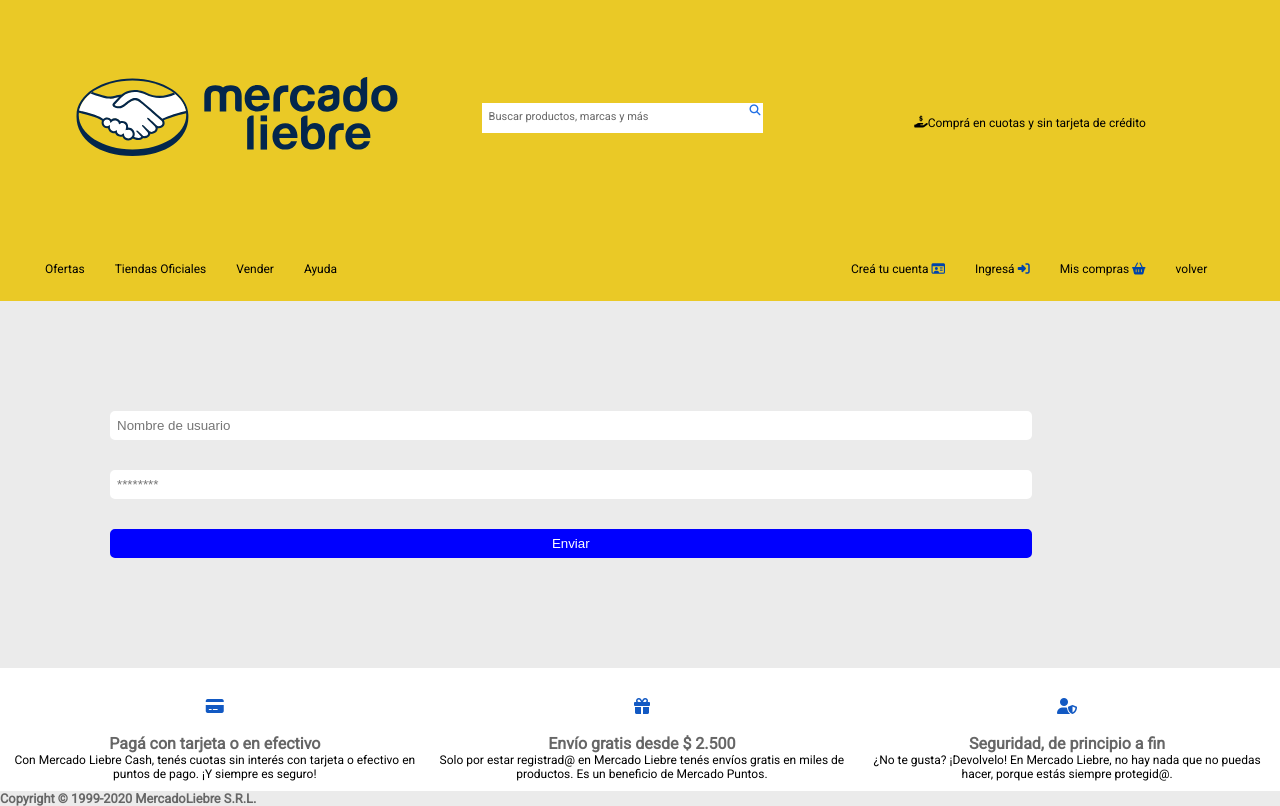
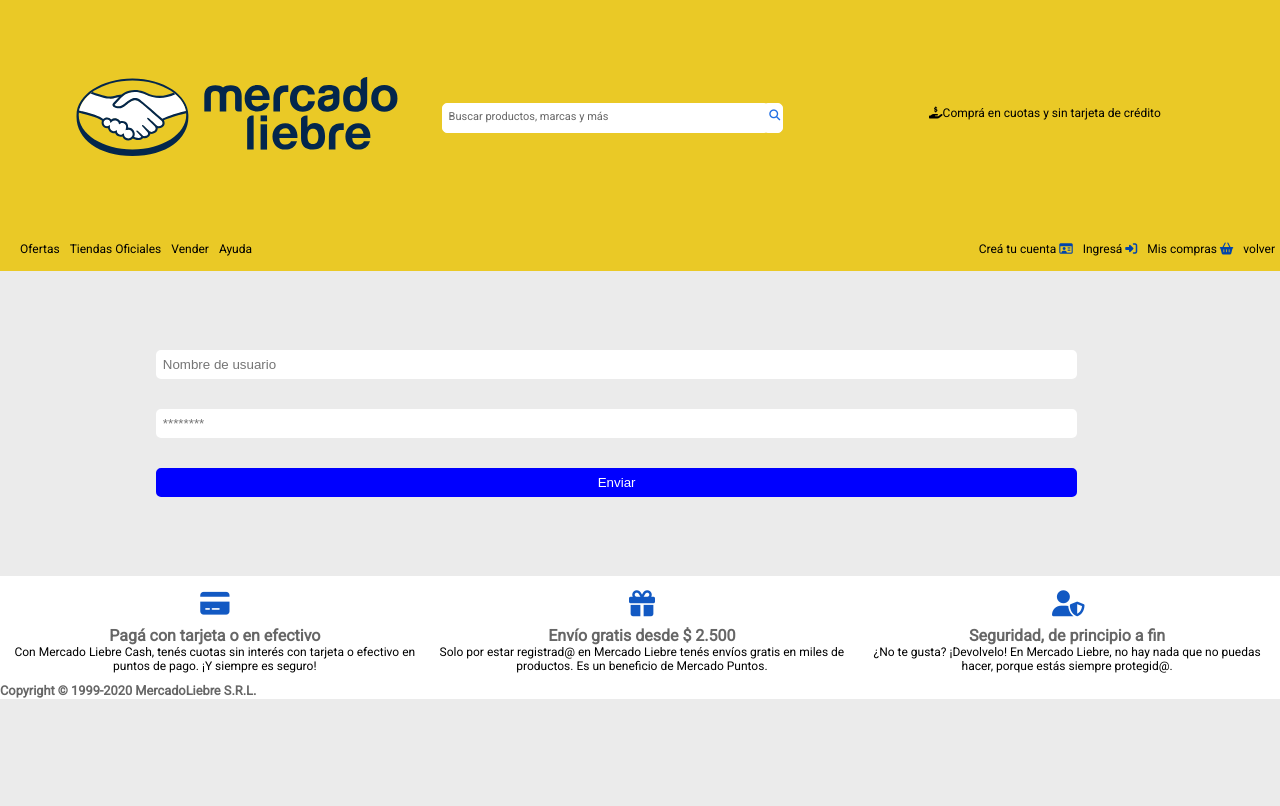
Before and after one commit to Thomas262/mercadoliebre__render, a website: page views/login.html in a window 1280 px wide. Drawn offline with Linux system fonts and the light colour scheme; files that its build step writes are made by us from their sources; files whose address does not match are found by name.

Commit message:
correciones

```diff
--- a/public/css/styles.css
+++ b/public/css/styles.css
@@ -1,92 +1,100 @@
-*{
+* {
     margin: 0px;
     padding: 0px;
     box-sizing: border-box;
 }
 
-body{
+body {
     font-family: 'Roboto', sans-serif;
     background-color: #ebebeb;
 }
 
-nav i{
+nav i {
     color: #0044AA;
 }
 
-h3{
+h3 {
     font-size: 24px;
 }
 
-p{
+p {
     font-size: 12px;
 }
 
-div.top-header{
+div.top-header {
     display: flex;
     flex-wrap: wrap;
     padding: 5%;
 }
 
-header div.top-header p{
+header div.top-header p {
     width: 100%;
     text-align: center;
     margin-top: 10px;
 }
 
-header{
+header {
     background-color: #EAC926;
 }
 
 header div.logo,
-header .form{
+header .form {
     width: 50%;
 }
 
-header div.logo{
+header div.logo {
     padding: 10px;
 }
-header .form{
+
+header .form {
     display: flex;
     align-items: center;
     padding: 2px;
     font-size: 11px;
-}
-header nav{
-    font-size: 12px;
-    margin-left: 20px;
+    border-radius: 5px;
 }
 
-header ul li{
+header nav {
+    font-size: 12px;
+    margin-left: 15px;
+}
+
+header ul li {
     list-style-type: none;
 }
 
-header ul li a{
+header ul li a {
     text-decoration: none;
     color: #000;
 }
 
-header .form .input{
+header .form .input {
     background-color: #FFF;
     border: 1px solid #fff;
     outline: none;
     color: #666;
-    padding: 2px;
+    padding: 5px;
+    border-radius: 5px;
 }
 
-header .form .submit{
+header .form .submit {
     background-color: #FFF;
     border: 1px solid #FFF;
     color: #666;
     width: 20px;
     height: auto;
+    border-radius: 5px;
+    padding: 5px;
+    margin-left: -6px;
+
 }
 
-div.burger-menu{
+div.burger-menu {
     text-align: center;
 
 }
 
-div.burger-menu i{
+div.burger-menu i {
     background-color: #0044AA;
     border-radius: 5px;
     color: #FFF;
@@ -98,60 +106,60 @@
 }
 
 div.last-visit,
-div.offers{
+div.offers {
     display: flex;
     flex-wrap: wrap;
 }
 
-.price{
+.price {
     font-size: 18px;
     width: 30%;
 }
 
-.discount{
+.discount {
     width: 70%;
 }
 
 .discount,
-.description{
+.description {
     font-size: 16px;
     font-weight: normal;
 }
 
 h3,
-.description{
+.description {
     color: #666;
 }
 
-.description{
+.description {
     display: none;
     margin-top: 20px;
 }
 
-section.banner img{
+section.banner img {
     width: 100%;
 }
 
-main{
+main {
     width: 90%;
     margin: 0 auto;
 }
 
-main section article{
+main section article {
     background-color: #fff;
     margin: 10px 0px;
 }
 
-main section article img{
+main section article img {
     width: 100%;
 }
 
 main section article i,
-.discount{
+.discount {
     color: #39b54a;
 }
 
-main section article i{
+main section article i {
     display: block;
     font-size: 16px;
     padding: 5px;
@@ -164,20 +172,21 @@
     right: 20px;
     top: -15px;
 }
-main section article i{
+
+main section article i {
     transition: transform 1s;
 }
 
-main section article i:hover{
+main section article i:hover {
 
     transform: rotate(-90deg);
 }
 
-main section h3{
+main section h3 {
     margin: 20px 0px;
 }
 
-article div.main-article{
+article div.main-article {
     width: 100%;
     display: flex;
     flex-wrap: wrap;
@@ -192,51 +201,78 @@
     height: auto;
     background-color: white;
     text-align: center;
-    padding:10px ;
+    padding: 10px;
 }
-footer i {
-    color:#1259c3;
-    padding: 20px;
+
+footer .fa-solid {
+    color: #1259c3;
+    width: 30px;
+    height: 30px;
+    font-size: 26px;
+    margin: 5px;
 
 }
-main section article:hover{
+
+main section article:hover {
     box-shadow: 0px 0px 10px rgb(100, 100, 100);
 }
-main section article h4{
+
+main section article h4 {
     display: none;
 }
 
-main section article:hover h4{
+main section article:hover h4 {
     display: block;
 }
 
 
-.contenedor-nav{
-    transform:translate(-100%) ;
+.contenedor-nav {
+    /*   transform: translate(-100%); */
+    display: none;
+    padding: 5px;
 }
-.open{
-    transform: translate(0%) !important;
+
+.open {
+    /*    transform: translate(0%) !important; */
+    display: block;
 
 }
-.xindex{
-    transform:translate(-100%) ;
+
+.close {
+    /*   transform: translate(-100%); */
+    display: none;
 }
 
-.buy{
-   margin-left: 50%;
+/* .buy {
+    /* margin-left: 20%;
+} */
+
+.bestbuy {
+    display: contents;
+
+}
+.ultimoh4 {
+    font-size: 0.8em;
+    color: #666;
+    background-color: #FFF;
+    min-height: 2vh;
 }
 
 
-@media (min-width: 576px){
-    main section article .description{
+
+
+@media (min-width: 576px) {
+
+
+    main section article .description {
         display: block;
     }
 
-    main section article:hover{
+    main section article:hover {
         box-shadow: 0px 0px 10px rgb(100, 100, 100);
     }
 
-    main section div.products{
+    main section div.products {
         display: flex;
         flex-direction: row;
         flex-wrap: wrap;
@@ -244,94 +280,122 @@
         align-items: flex-start;
     }
 
-    main section article h4.description{
+    main section article h4.description {
         display: none;
     }
 
-    main section article:hover h4.description{
+    main section article:hover h4.description {
         display: block;
     }
 
 
 
-    main section div.products article{
+    main section div.products article {
         width: 45%;
     }
-    .contenedor-nav{
-        transform: translate(0%);
+
+    .lista {
+        padding-bottom: 10px;
+    }
+
+    .contenedor-nav {
+        display: block;
 
     }
-    .nav-list {display: flex;
-        gap: 30px;
-        padding: 25px;
 
+    .nav-list {
+        display: flex;
+        gap: 10px;
+        padding: 0px;
     }
-    .item{
-        margin-left: 40%;
+
+    .item {
+        display: flex;
+        gap: 10px;
+        margin-left: auto;
     }
+
     .burger-menu {
 
         position: absolute;
         z-index: -1;
     }
+
     .price,
-    .discount{
+    .discount {
         width: 50%;
     }
-    header .form .input{
+
+    header .form .input {
         background-color: #FFF;
         border: 1px solid #fff;
         outline: none;
         height: 30px;
         width: 70%;
-        margin-left: 60px;
+        margin-left: 20px;
 
 
     }
 
-    header .form .submit{
-        background-color: #ffffff;;
+    header .form .submit {
+        background-color: #ffffff;
+        ;
         border: 1px solid #ffffff;
         color: #666;
         width: 20px;
         height: 30px;
 
     }
-    .burger-menu{
-        transform:translate(-100%)
+
+    .burger-menu {
+        transform: translate(-100%)
     }
 
-    .buy{
-        margin-left: 200px;
+    .bestbuy {
+        display: flex;
+
     }
 
-    .ultimoh4{
-         font-size: 0.8em;
-        color: #666;
+    header div.logo,
+    header .bestbuy {
+        width: 30%;
+    }
+
+    header .form {
+        width: 40%;
+    }
+
+
+
+    header div.top-header p {
+        margin-top: 20px;
+
     }
 
 }
 
-@media (min-width: 992px){
-    main section div.products article{
+@media (min-width: 992px) {
+    main section div.products article {
         width: 22%;
     }
 
     header div.logo,
-    header .form{
+    header .form {
         width: 30%;
     }
-header .form .input{
+
+    header .form .input {
         background-color: #FFF;
         border: 1px solid #fff;
         outline: none;
         height: 30px;
         width: 110%;
-    margin-left: 60px;
+        margin-left: 0px;
         padding: 6px;
 
     }
-header .form .submit{
+
+    header .form .submit {
         background-color: #fff;
         border: 1px solid #fff;
         color: #666;
@@ -339,20 +403,30 @@
         height: 30px;
 
     }
- .top-header{
+
+    .top-header {
         align-items: center;
-    gap: 10px;
+        gap: 30px;
+    }
+
+    header div.top-header p {
+        margin-top: 10px;
+
     }
 
     .buy {
-    display: flex;
+
         width: 100%;
         height: auto;
-    margin-left: 60%;
+
     }
 
-footer  div.div_conteiner{
+    footer div.div_conteiner {
         display: flex;
     }
 
+    header div.top-header p {
+        text-align: end;
+        margin-top: -10px;
     }
+}
--- a/public/css/styles2.css
+++ b/public/css/styles2.css
@@ -5,17 +5,17 @@
 }
 
 .login {
-   margin: 95px;
+    margin: 5% 11%;
 }
 .register{
-    margin: 60px 95px;
+    margin: 5% 11%;
 }
 
 h4{
     color: #666;
 }
 
-input[type="submit"]{
+main input[type="submit"]{
 border: 2px blue solid ;
 background-color: blue;
 color: white;
@@ -23,15 +23,15 @@
 }
 
 
-input[type="submit"]:hover{
+main input[type="submit"]:hover{
 background-color:#0022AA;}
 
-input[type="text"]{
+main input[type="text"]{
     border: 2px white solid;
     border-radius: 5px;
 }
 
-input[type="password"]{
+main input[type="password"]{
     border: 2px white solid;
     border-radius: 5px;
 }
@@ -59,11 +59,3 @@
     border: 2px white solid;
     border-radius: 5px;
 }
-
-.mensaje__error {
-    display: none;
-}
-
-.mensaje__error-activo{
-    display: block;
-}
--- a/views/login.html
+++ b/views/login.html
@@ -21,8 +21,11 @@
                 <div class="input">Buscar productos, marcas y más</div>
                 <div class="submit"><i style="color : #216fe4" class="fa fa-search"></i></div>
             </div>
-            <div>
+             <div class="bestbuy">
+
                  <p class="buy"><i class="fas fa-hand-holding-usd"></i>Comprá en cuotas y sin tarjeta de crédito</p>
+
+                </div>
             </div>
         </div>
         <div class="contenedor-nav" id="_items">
@@ -36,7 +39,6 @@
 
                         <div class="item">
                             <li><a href="/register">Creá tu cuenta <i class="far fa-id-card"></i></a></li>
-                        </div>
                             <div>
                                 <li><a href="/login">Ingresá <i class="fas fa-sign-in-alt"></i></a></li>
                             </div>
@@ -46,21 +48,21 @@
                             <div>
                                 <li><a href="/" class="back">volver</a></li>
                             </div>
+                        </div>
                         </ul>
                 </div>
+            </nav>
         </div>
-        </nav>
         <div class="burger-menu" id="_toggle">
             <i class="fa fa-bars burger"></i>
         </div>
     </header>
     <main class="login">
         <form action="/" method="get">
-            <input type="text" name="user" placeholder="Nombre de usuario" id="text"><br>
+            <input type="text" name="user" placeholder="Nombre de usuario" id="text" required =""><br>
             <div class="mensaje__error" id=" formularioError">
-                <p><b>Error:</b>por favor ,rellena el formulario correctamente.</p>
             </div>
-            <input type="password" name="pass" placeholder="********"><br>
+            <input type="password" name="pass" placeholder="********" required =""><br>
             <input type="submit" value="Enviar" onclick="comprobarCampoVacio()"><br>
         </form>
     </main>
@@ -90,19 +92,8 @@
     <script>
         _toggle.onclick = () => {
             _items.classList.toggle("open");
-            _toggle.classList.toggle("xindex");
+            _toggle.classList.toggle("close");
         }
-
-        function comprobarCampoVacio() {
-            var campo = document.getElementById("text");
-            var valor = campo.value;
-
-            if (valor === "") {
-                alert("El campo está vacío. Por favor, ingresa un valor.");
-                formularioError.classList.toggle("mensaje__error-activo")
-            }
-        }
-
 
     </script>
 
```
Also changed, not shown: views/home.html (+7 -4 lines), views/register.html (+28 -12 lines). Lines whose indentation alone changed are shown as unchanged.
